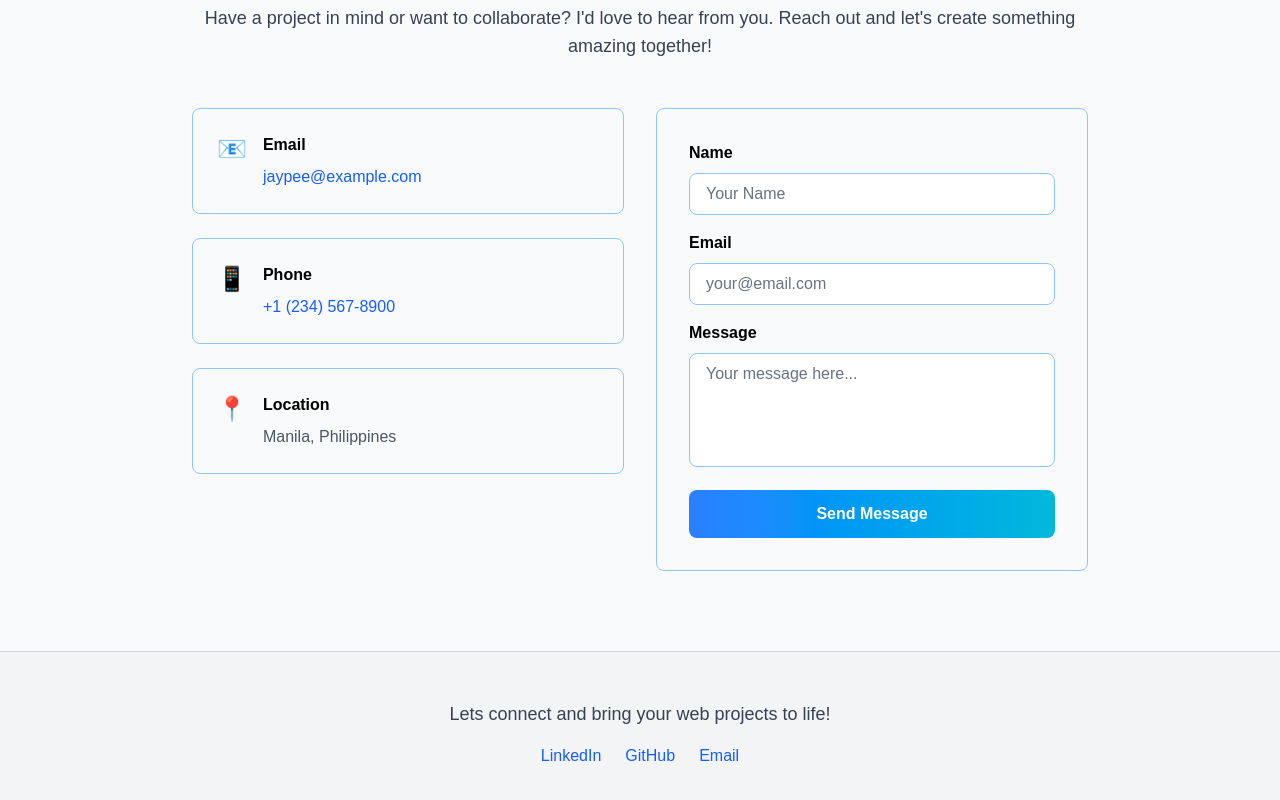
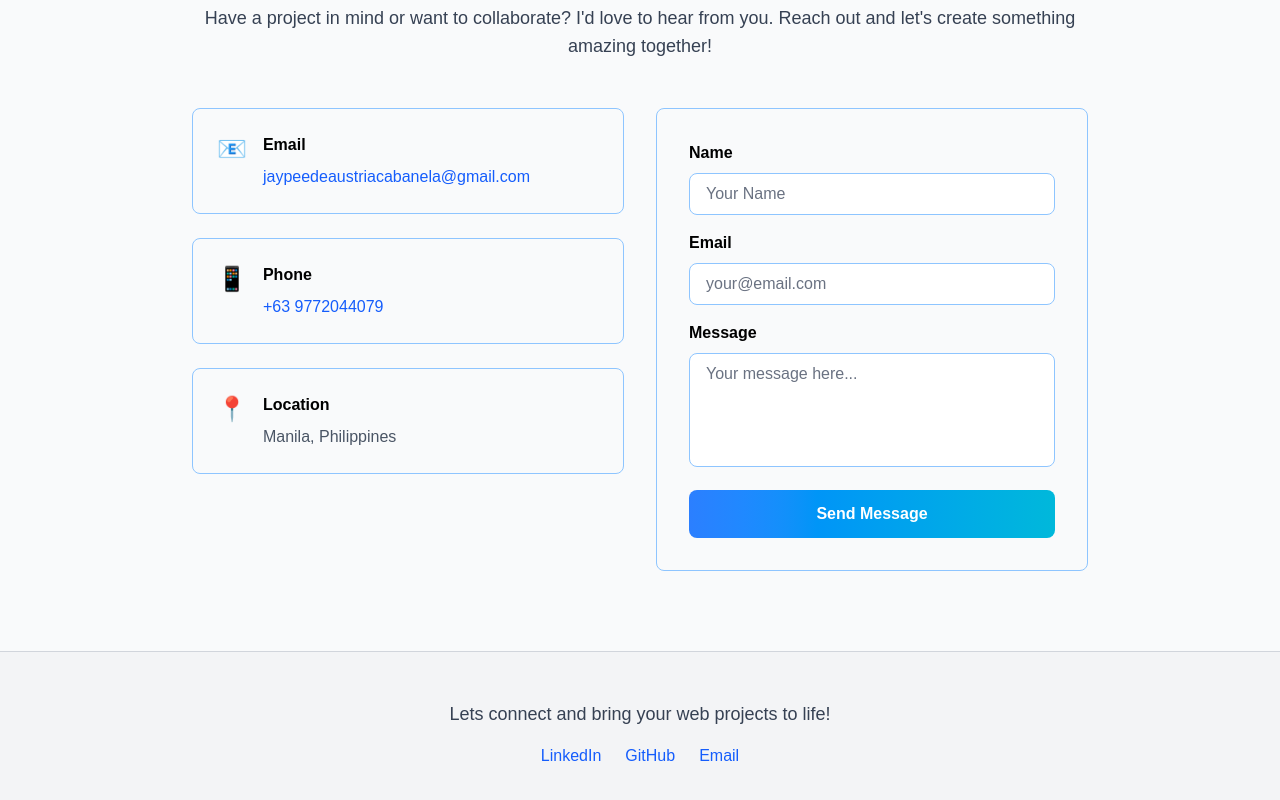
Before and after one commit to promptJaypee/jaypeewebsite, a Next.js app: page / in a window 1280 px wide. Shown: the part 1578-2378 px from the top of the page. Built offline with nearby package versions, Linux system fonts and the light colour scheme.

Commit message:
Final for today

```diff
--- a/app/page.tsx
+++ b/app/page.tsx
@@ -191,7 +191,7 @@ export default function Home() {
                       href="mailto:jaypee@example.com"
                       className="text-blue-600 dark:text-blue-400 hover:text-blue-800 dark:hover:text-cyan-400 transition"
                     >
-                      jaypee@example.com
+                      jaypeedeaustriacabanela@gmail.com
                     </a>
                   </div>
                 </div>
@@ -206,7 +206,7 @@ export default function Home() {
                       href="tel:+1234567890"
                       className="text-blue-600 dark:text-blue-400 hover:text-blue-800 dark:hover:text-cyan-400 transition"
                     >
-                      +1 (234) 567-8900
+                      +63 9772044079
                     </a>
                   </div>
                 </div>
```
